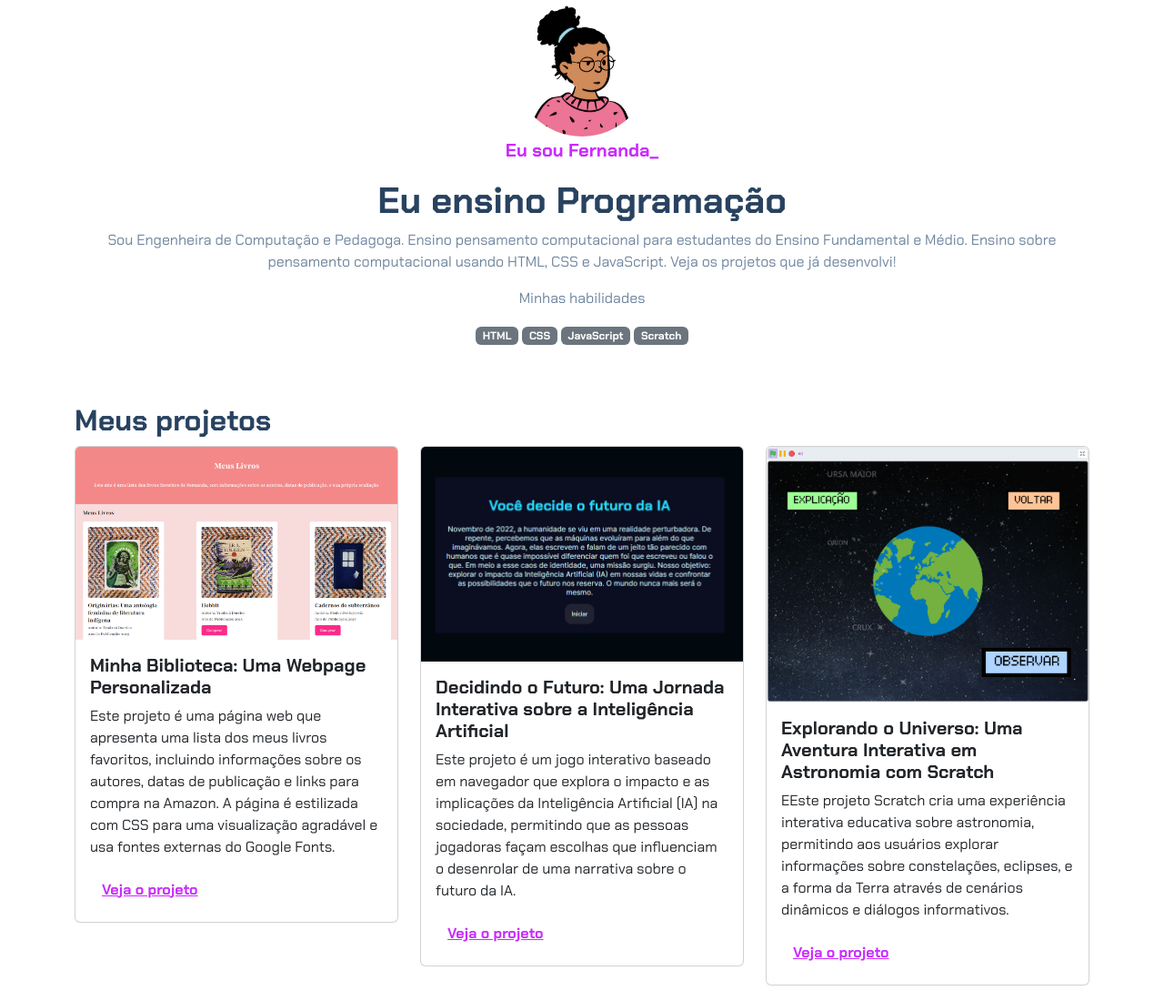
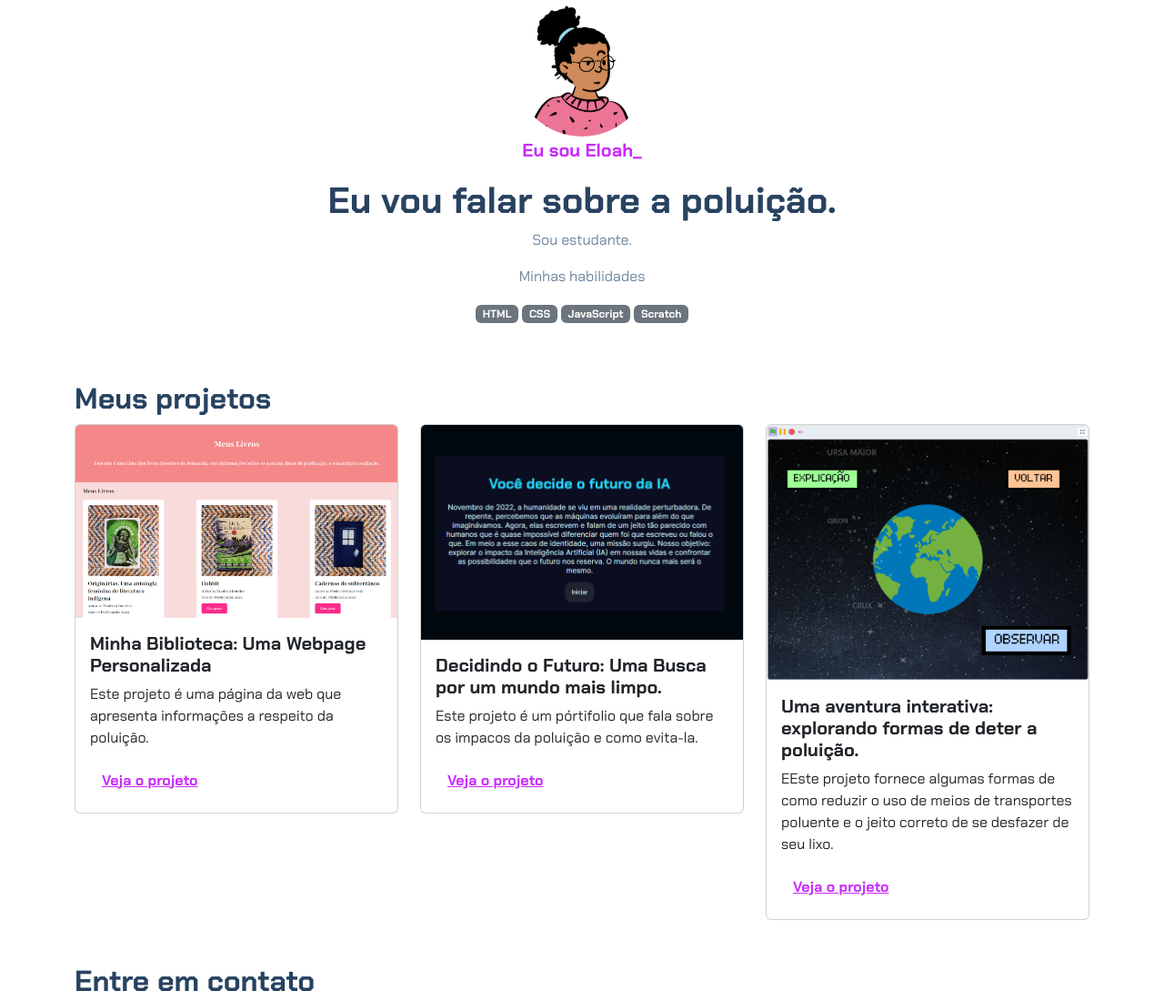
Before and after one commit to loahhu/agrinho-2025, a plain HTML site: page index.html in a window 1280 px wide. Shown: the top 1100 px of the page at 91% size. Drawn offline with nearby package versions, Linux system fonts and the light colour scheme.

Commit message:
Update index.html

```diff
--- a/index.html
+++ b/index.html
@@ -14,11 +14,9 @@
     <header class="container text-center">
         <img src="img/avatar-perfil.png" alt="avatar da Fernanda" class="rounded-circle" width="150" height="150"
             srcset="">
-        <p class="lead">Eu sou Fernanda_</p>
-        <h1>Eu ensino Programação</h1>
-        <p>Sou Engenheira de Computação e Pedagoga. Ensino pensamento computacional para estudantes do Ensino
-            Fundamental e Médio. Ensino sobre pensamento computacional usando HTML, CSS e JavaScript. Veja os projetos
-            que já desenvolvi!</p>
+        <p class="lead">Eu sou Eloah_</p>
+        <h1> Eu vou falar sobre a poluição.</h1>
+        <p>Sou estudante.</p>
         <p>Minhas habilidades</p>
         <div>
             <p class="badge bg-secondary">HTML</p>
@@ -36,10 +34,7 @@
                     <img src="img/projeto-1.png" class="card-img-top" alt="Imagem do projeto de biblioteca virtual">
                     <div class="card-body">
                         <h5 class="card-title">Minha Biblioteca: Uma Webpage Personalizada</h5>
-                        <p class="card-text">Este projeto é uma página web que apresenta uma lista dos meus livros
-                            favoritos, incluindo informações sobre os autores, datas de publicação e links para compra
-                            na Amazon. A página é estilizada com CSS para uma visualização agradável e usa fontes
-                            externas do Google Fonts.
+                        <p class="card-text">Este projeto é uma página da web que apresenta informações a respeito da poluição.
                         </p>
                         <button type="button" class="btn btn-link" data-bs-toggle="modal" data-bs-target="#modal1">Veja
                             o projeto</button>
@@ -51,12 +46,8 @@
                 <div class="card">
                     <img src="img/projeto-2.png" class="card-img-top" alt="Imagem do projeto de biblioteca virtual">
                     <div class="card-body">
-                        <h5 class="card-title">Decidindo o Futuro: Uma Jornada Interativa sobre a Inteligência
-                            Artificial</h5>
-                        <p class="card-text">Este projeto é um jogo interativo baseado em navegador que explora o
-                            impacto e as implicações da Inteligência Artificial (IA) na sociedade, permitindo que as
-                            pessoas jogadoras façam escolhas que influenciam o desenrolar de uma narrativa sobre o
-                            futuro da IA.</p>
+                        <h5 class="card-title">Decidindo o Futuro: Uma Busca por um mundo mais limpo.</h5>
+                        <p class="card-text">Este projeto é um pórtifolio que fala sobre os impacos da poluição e como evita-la.</p>
                         <button type="button" class="btn btn-link" data-bs-toggle="modal" data-bs-target="#modal2">Veja
                             o projeto</button>
                     </div>
@@ -68,11 +59,9 @@
                 <div class="card">
                     <img src="img/projeto-3.png" class="card-img-top" alt="Imagem do projeto de biblioteca virtual">
                     <div class="card-body">
-                        <h5 class="card-title">Explorando o Universo: Uma Aventura Interativa em Astronomia com Scratch
+                        <h5 class="card-title">Uma aventura interativa: explorando formas de deter a poluição.
                         </h5>
-                        <p class="card-text">EEste projeto Scratch cria uma experiência interativa educativa sobre
-                            astronomia, permitindo aos usuários explorar informações sobre constelações, eclipses, e a
-                            forma da Terra através de cenários dinâmicos e diálogos informativos.
+                        <p class="card-text">EEste projeto fornece algumas formas de como reduzir o uso de meios de transportes poluente e o jeito correto de se desfazer de seu lixo.
                         </p>
                         <button type="button" class="btn btn-link" data-bs-toggle="modal" data-bs-target="#modal3">Veja
                             o projeto</button>
```
